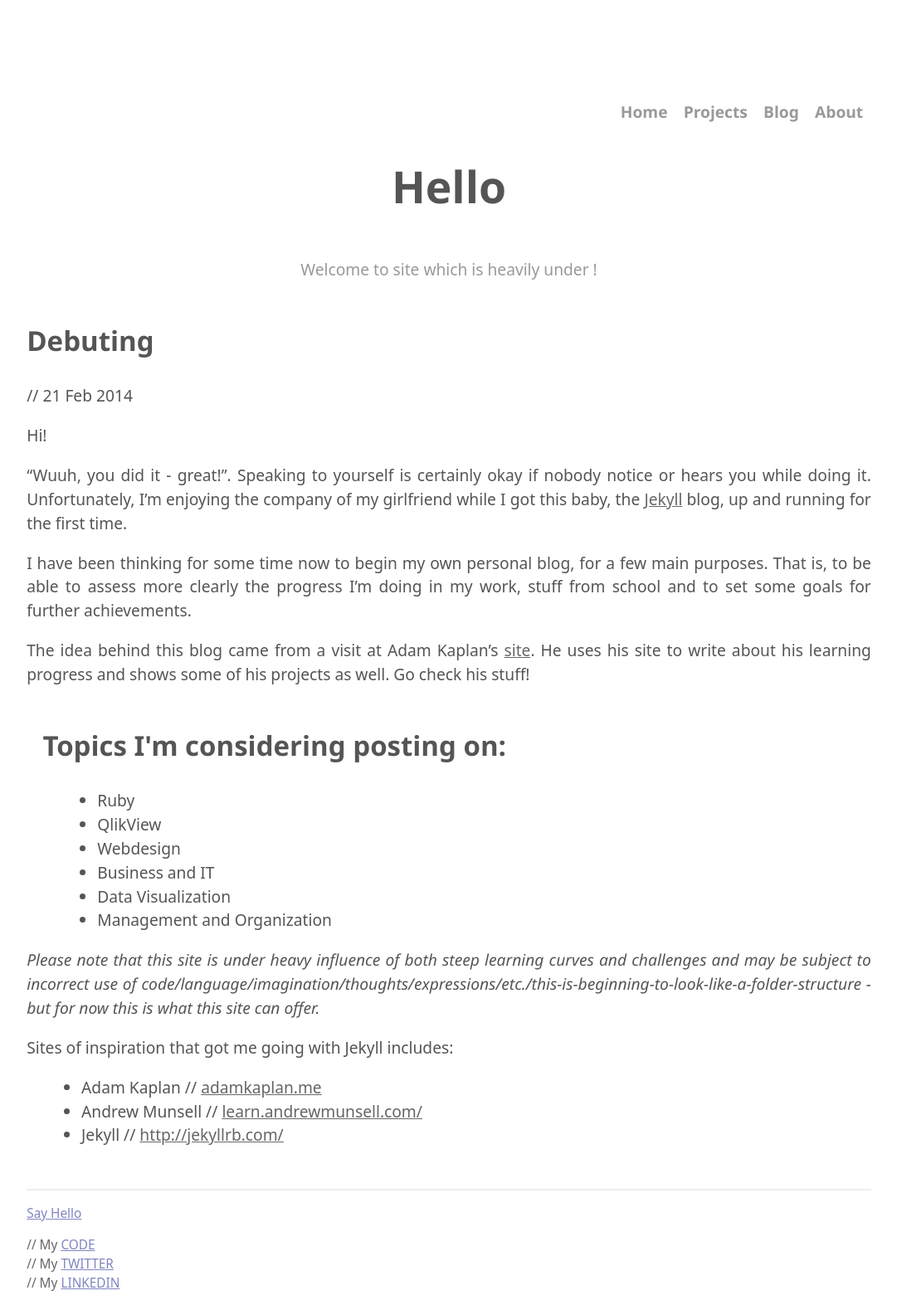
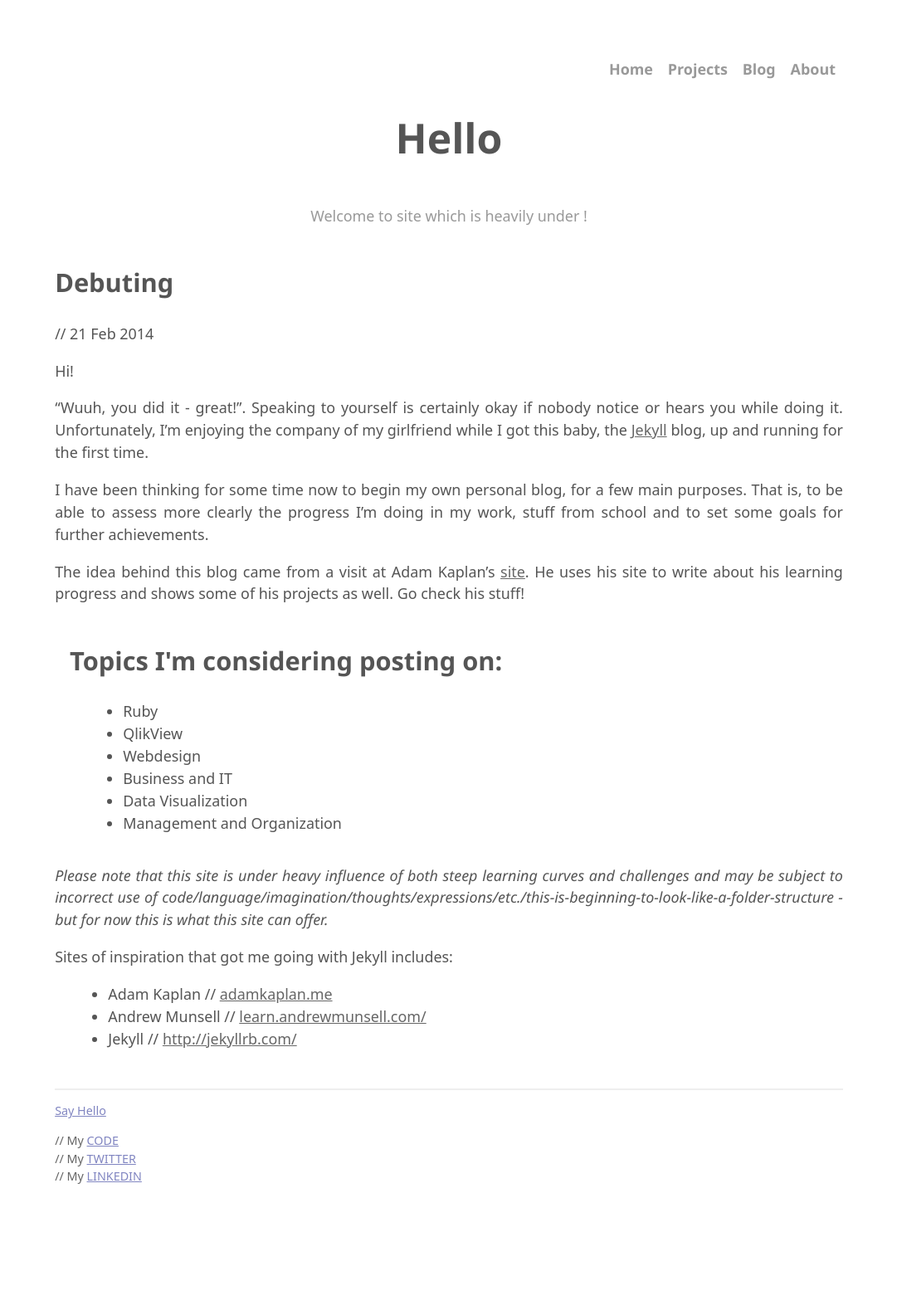
Before and after one commit to daudballing/daudballing.github.io, a Jekyll site: the page built from _posts/2014-02-21-fields-of-study.markdown, in a window 1280 px wide. Shown: the whole page at 83% size, without its empty margins (99-1180 px from the left). Built offline with Jekyll 4.4.1, drawn with Linux system fonts in a browser that asks for light colours; some web fonts are replaced; Markdown is read by kramdown in place of the engine named in the settings; after the commit the page ends 1443 px from its top, so only the background shows below that.

```diff
--- a/_posts/2014-02-21-fields-of-study.markdown
+++ b/_posts/2014-02-21-fields-of-study.markdown
@@ -13,16 +13,18 @@ I have been thinking for some time now to begin my own personal blog, for a few
 
 The idea behind this blog came from a visit at Adam Kaplan's <a href="http://www.adamkaplan.me/">site</a>. He uses his site to write about his learning progress and shows some of his projects as well. Go check his stuff!
 
-<div class="column full">
-	<h2>Topics I'm considering posting on:</h2>
-	<ul>
-		<li>Ruby</li>
-		<li>QlikView</li>
-		<li>Webdesign</li>
-		<li>Business and IT</li>
-		<li>Data Visualization</li>
-		<li>Management and Organization</li>
-	</ul>
+<div class="row clearfix">
+	<div class ="column full">
+		<h2>Topics I'm considering posting on:</h2>
+		<ul>
+			<li>Ruby</li>
+			<li>QlikView</li>
+			<li>Webdesign</li>
+			<li>Business and IT</li>
+			<li>Data Visualization</li>
+			<li>Management and Organization</li>
+		</ul>
+	</div>
 </div>
 <i>Please note that this site is under heavy influence of both steep learning curves and challenges and may be subject to incorrect use of code/language/imagination/thoughts/expressions/etc./this-is-beginning-to-look-like-a-folder-structure - but for now this is what this site can offer.</i>
 
--- a/css/main.css
+++ b/css/main.css
@@ -26,7 +26,7 @@ body {
 }
 
 @media (min-width: 64rem) {
-  html { font-size: 120%; }
+  html { font-size: 150%; }
 }
 
 
@@ -53,7 +53,7 @@ body {
 /*****************************************************************************/
 
 header{
-  margin-top: 100px;
+  margin-top: 50px;
 }
 
 header a {
@@ -82,8 +82,9 @@ header a:hover { text-decoration: none; }
   max-width: 150px;
 }
 
-@media (min-width: 40rem) {
+@media (max-width: 360px) {
   .mobile { max-width: 250px; }
+  .mobile header {margin-top: 10px;}
 }
 
 
@@ -305,7 +306,9 @@ section {
 
 section:first-of-type { border-top: none; }
 
+/* Medium screens (640px) */
 @media (min-width: 40rem) {
+  html { font-size: 112%; }
   section { padding: 4rem 0; }
 }
 
@@ -314,6 +317,7 @@ section:first-of-type { border-top: none; }
 
 .column { margin-bottom: 1.5rem; }
 
+/* Medium screens (640px) */
 @media (min-width: 40rem) {
   .column {
     float: left;
```
Also changed, not shown: projects/index.html (+12 -2 lines).
